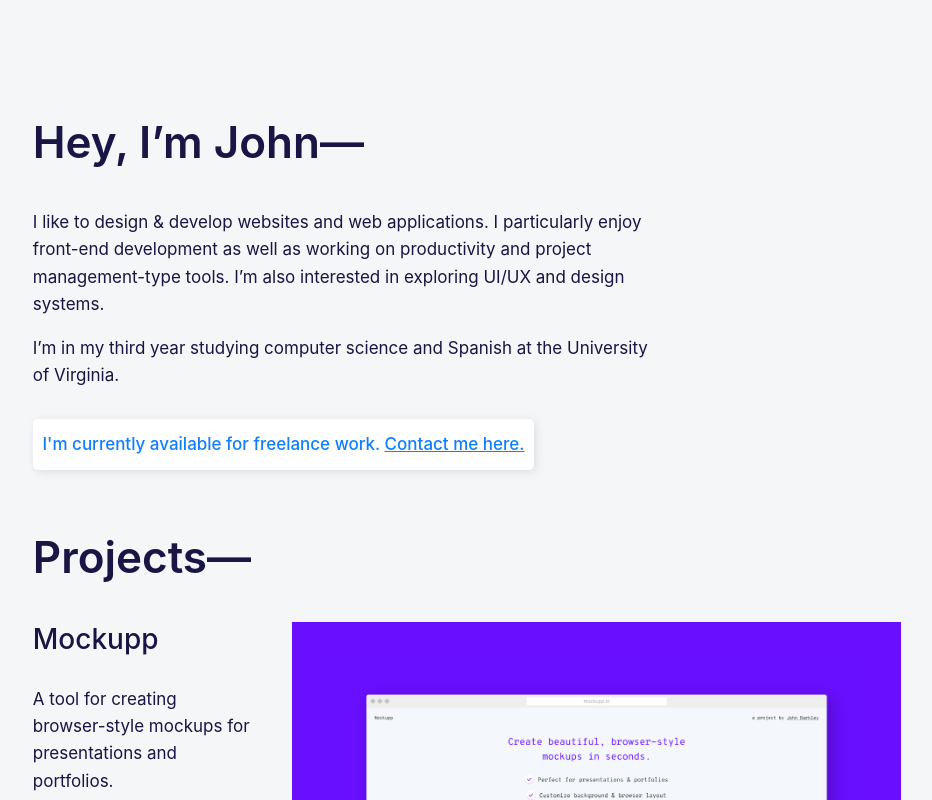
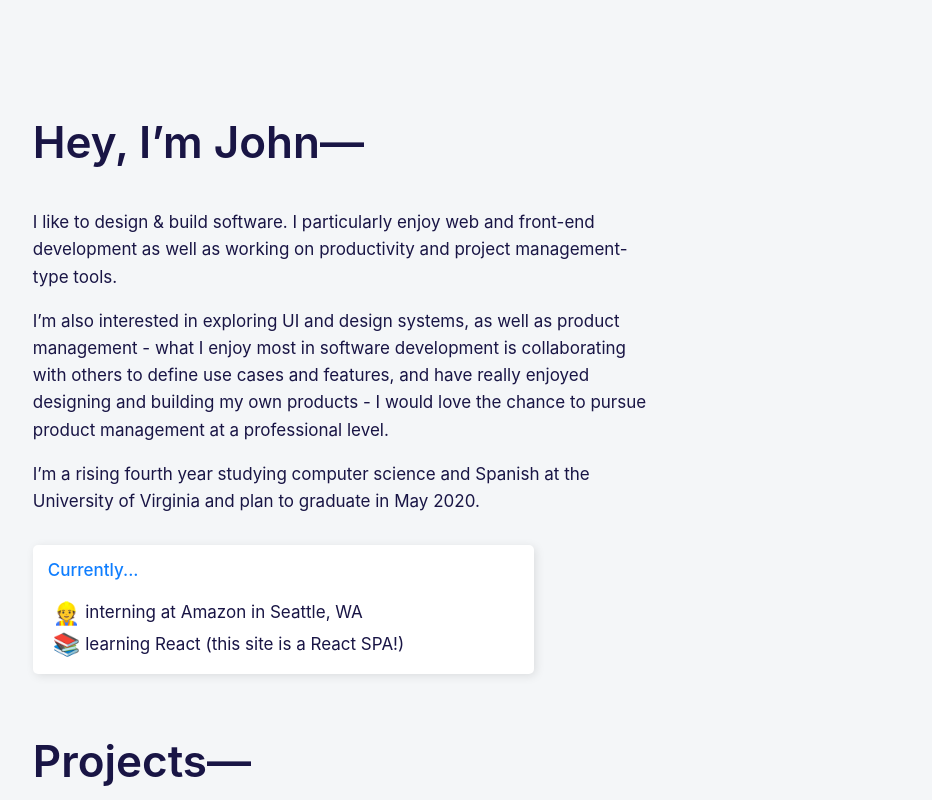
Before and after one commit to johnbarkley/personal, a React (Create React App) app: page /#/ in a window 1280 px wide. Shown: the top 800 px of the page, without its empty margins (172-1104 px from the left). Built offline with nearby package versions, Linux system fonts and the light colour scheme.

Commit message:
Update site to summer 19

```diff
--- a/src/App.js
+++ b/src/App.js
@@ -2,7 +2,7 @@ import React, { Component } from 'react'
 import SectionHeader from './components/SectionHeader'
 import TextBlock from './components/TextBlock'
 import CurrentSection from './components/CurrentSection'
-// import CurrentItem from './components/CurrentItem'
+import CurrentItem from './components/CurrentItem'
 import Project from './components/Project'
 import Link from './components/Link'
 
@@ -17,11 +17,22 @@ class App extends Component {
                     <SectionHeader value={'Hey, I’m John'} />
 
                     <TextBlock>
-                        <p id='first-paragraph'>I like to design & develop websites and web applications. I particularly enjoy front-end development as well as working on productivity and project management-type tools. I’m also interested in exploring UI/UX and design systems.</p>
-                        <p>I’m in my third year studying computer science and Spanish at the University of Virginia.</p>
+                        <p id='first-paragraph'>I like to design & build software. I particularly enjoy web and front-end
+                        development as well as working on productivity and project management-type tools.</p>
+                        <p>I’m also interested in exploring UI and design systems, as well as product management - what I
+                        enjoy most in software development is collaborating with others to define use cases and features,
+                        and have really enjoyed designing and building my own products - I would love the chance to pursue
+                        product management at a professional level.</p>
+                        <p>I’m a rising fourth year studying computer science and Spanish at the University of Virginia
+                        and plan to graduate in May 2020.</p>
                     </TextBlock>
 
-                    <CurrentSection />
+                    <CurrentSection>
+                        <CurrentItem emoji={'👷'}
+                        activity={'interning at Amazon in Seattle, WA'} />
+                        <CurrentItem emoji={'📚'}
+                        activity={'learning React (this site is a React SPA!)'} />
+                    </CurrentSection>
                 </div>
 
                 <div className='all-projects'>
@@ -36,7 +47,7 @@ class App extends Component {
                     <Project
                     {...this.props.throwwProps}>
                         <p>A tool for managing sources of inspiration for web development projects.</p>
-                        <p>I’m currently building Throww and hoping to launch this fall. Click for more details on the concept, the design, and the current stage of development.</p>
+                        <p>I’ve taken some time off from Throww, but you can click for more details on the concept, the design, and the current stage of development.</p>
                     </Project>
 
                     <Project
@@ -59,7 +70,7 @@ class App extends Component {
 
                     <Project
                     name='Macsha'>
-                        <p>This past summer, I interned in Barcelona, Spain with&nbsp;
+                        <p>Last summer, I interned in Barcelona, Spain with&nbsp;
                         <a href='http://www.macsha.com' target='_blank' rel='noopener noreferrer'>Macsha</a>
                         , a company that develops timing products for various types of sporting events. I developed
                         a C# application using Windows Forms that reads and handles the results of a race in real-time and
--- a/src/components/CurrentSection.js
+++ b/src/components/CurrentSection.js
@@ -3,10 +3,10 @@ import React from 'react'
 const CurrentSection = props => {
     return (
         <div className='current-section'>
-            <h6>I'm currently available for freelance work. <a href='mailto:johnbarkley19@gmail.com'>Contact me here.</a></h6>
-            {/*<ul>
+            <h6>Currently...</h6>
+            <ul>
                 {props.children}
-            </ul>*/}
+            </ul>
         </div>
     )
 }
--- a/src/components/ProjectPage.js
+++ b/src/components/ProjectPage.js
@@ -9,6 +9,7 @@ import taskNotJoined from '../assets/taskNotJoined.png'
 import taskJoined from '../assets/taskJoined.png'
 import edXog1 from '../assets/edXoriginal1.png'
 import edXog2 from '../assets/edXoriginal2.png'
+// import backArrow from '../assets/arrow-left.svg'
 
 const ProjectPage = props => {
     const imageCenter = {
@@ -25,6 +26,7 @@ const ProjectPage = props => {
                     <div
                     className='page-hero'
                     style={{backgroundColor: '#' + props.bgColor}}>
+                        {/*<img src={backArrow} class='back-arrow' alt='back arrow'/>*/}
                         <h1>{props.name}</h1>
                         <div className='page-links'>
                             <a href='https://johnbarkley.github.io/mockupp'
@@ -108,7 +110,7 @@ const ProjectPage = props => {
 
                         <h6 className='project-page-title'>Development</h6>
                         <TextBlock>
-                            <p>I’m currently designing the project and board interfaces and have done some preliminary/static development in React. I hope to launch towards the end of this fall.</p>
+                            <p>I’ve worked on defining features, designing the project and board interfaces, and have done some preliminary/static development in React.</p>
                             <p>Current plan for features/items that can be 'thrown' are:</p>
                         </TextBlock>
                         <ul>
@@ -144,7 +146,7 @@ const ProjectPage = props => {
                     className='page-body'>
                         <h6 className='project-page-title'>Concept</h6>
                         <TextBlock>
-                            <p>In my internship this past summer, although I worked on a team of only a few people, I realized the importance of communication and coordination between team members. I also began to appreciate the value of a task manager to facilitate the development process of a larger project. In the office, we used a white board and sticky notes, and for my own work I kept a text file with a list of my various tasks. Although this system was functional, I felt like it could be improved upon with a better tool.</p>
+                            <p>In my internship last summer, although I worked on a team of only a few people, I realized the importance of communication and coordination between team members. I also began to appreciate the value of a task manager to facilitate the development process of a larger project. In the office, we used a white board and sticky notes, and for my own work I kept a text file with a list of my various tasks. Although this system was functional, I felt like it could be improved upon with a better tool.</p>
                             <p>Of course, there are a multitude of sophisticated project management tools available as well as simpler to-do list-type applications, but I wanted to give my own design a shot to see what I could come up with.</p>
                             <p>The task manager I designed is meant to serve as a collaborative planning & management tool for a team working on the same product or project. My two main focuses were <span id='bold-num'>(1)</span> developing a hierarchical structure that is easy to rearrange and manipulate and <span id='bold-num'>(2)</span> emphasizing the collaborative nature and features of the tool.</p>
                         </TextBlock>
@@ -172,7 +174,7 @@ const ProjectPage = props => {
                         <h6 className='project-page-title'>Other features, explained</h6>
                         <ul>
                             <li>Deadline in blue - central part of a task so wanted it to stand out from the other information on a task bar. Changing this color to red on the day of the deadline, or within a certain hour threshold would be a good addition to further make the deadline stand out.</li>
-                            <li>Completed tasks - I didn’t want to get rid of the completed tasks right away, in case you need to go back and review something. This is why they are muted but not overwhelmingly so, or gotten rid of entirely. In a fully developed version, I imagine a feature in the three-dot menu next to the task list title that would allow clearing of completed tasks</li>
+                            <li>Completed tasks - I didn’t want to get rid of the completed tasks right away, in case you need to go back and review something. This is why they are muted but not overwhelmingly so, or gotten rid of entirely. In a fully developed version, I imagine a feature in the three-dot menu next to the task list title that would allow clearing of completed tasks.</li>
                             <li>Percent completion - lets the user know with a quick look how a task split into subtasks is progressing. This is especially useful when subtasks are hidden.</li>
                             <li>Show/hide subtasks arrow - part of hierarchical structure.</li>
                             <li>Three-dot menu - some features I would imagine in this menu button are clearing completed tasks as mentioned above and filtering tasks by your participation (i.e. show those which you are a member of) as well as basic functionality like editing the task list title and deleting it.</li>
--- a/src/index.css
+++ b/src/index.css
@@ -33,7 +33,7 @@ body {
 }
 .current-section {
     width: 80%;
-    text-align: center;
+    text-align: left;
     background-color: #fff;
     box-shadow: 2px 2px 10px rgba(0, 0, 0, 0.1);
     border-radius: 5px;
@@ -43,7 +43,7 @@ body {
     font-size: 17px;
     color: #0F7EFF;
     font-weight: 500;
-    padding: 15px 0;
+    padding: 15px 0 15px 15px;
     line-height: 120%;
     margin: 0;
 }
@@ -185,6 +185,13 @@ a {
     width: 100%;
     height: 59vw;
     text-align: center;
+}
+.page-hero .back-arrow {
+    width: 24px;
+    height: 24px;
+    position: absolute;
+    top: 20px;
+    left: 20px;
 }
 .page-hero img {
     width: 75%;
```
Also changed, not shown: package.json (+4 -6 lines), src/assets/arrow-left.svg (added), 1 other file (tests, documents, lock files or other folders).
